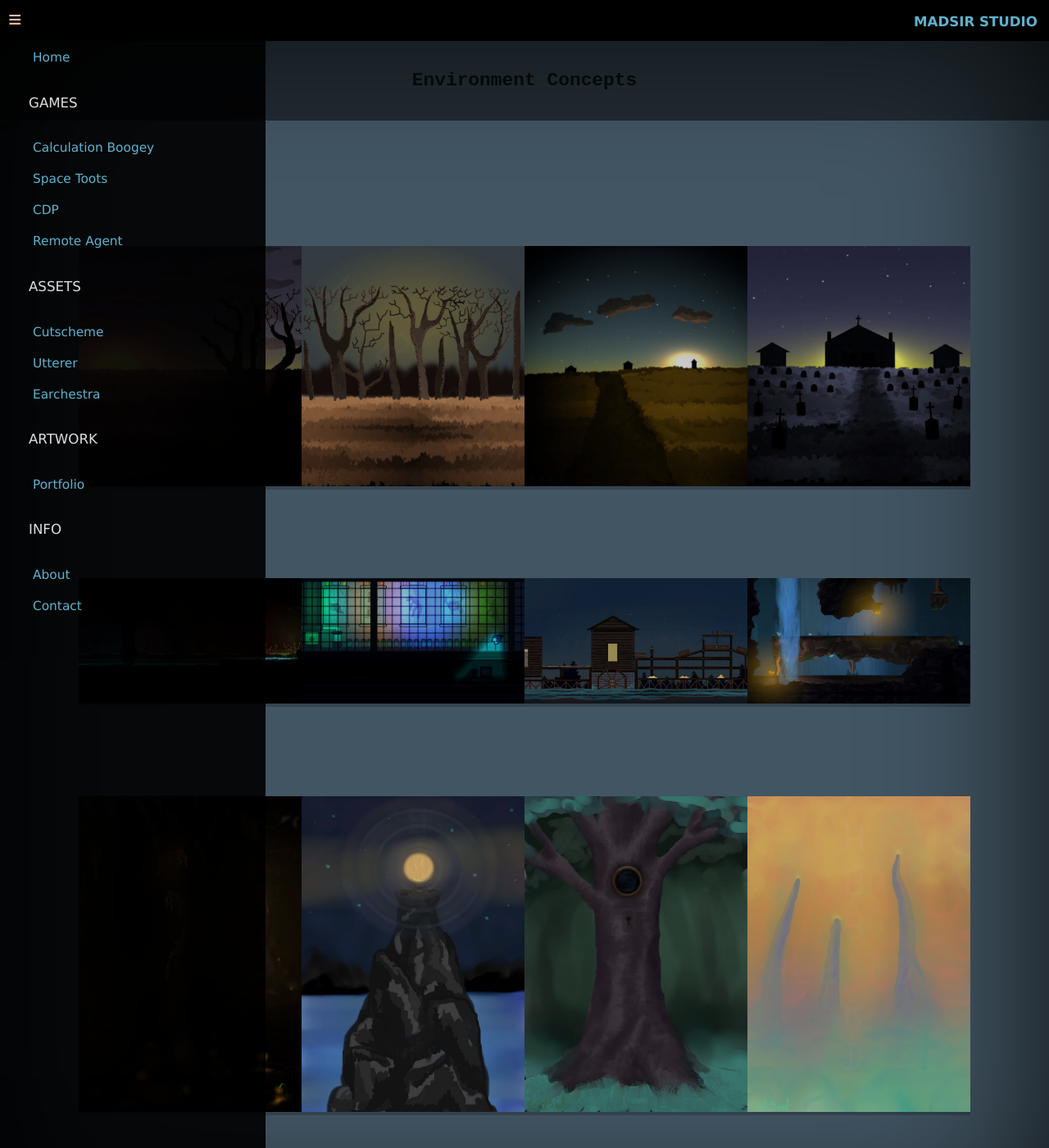
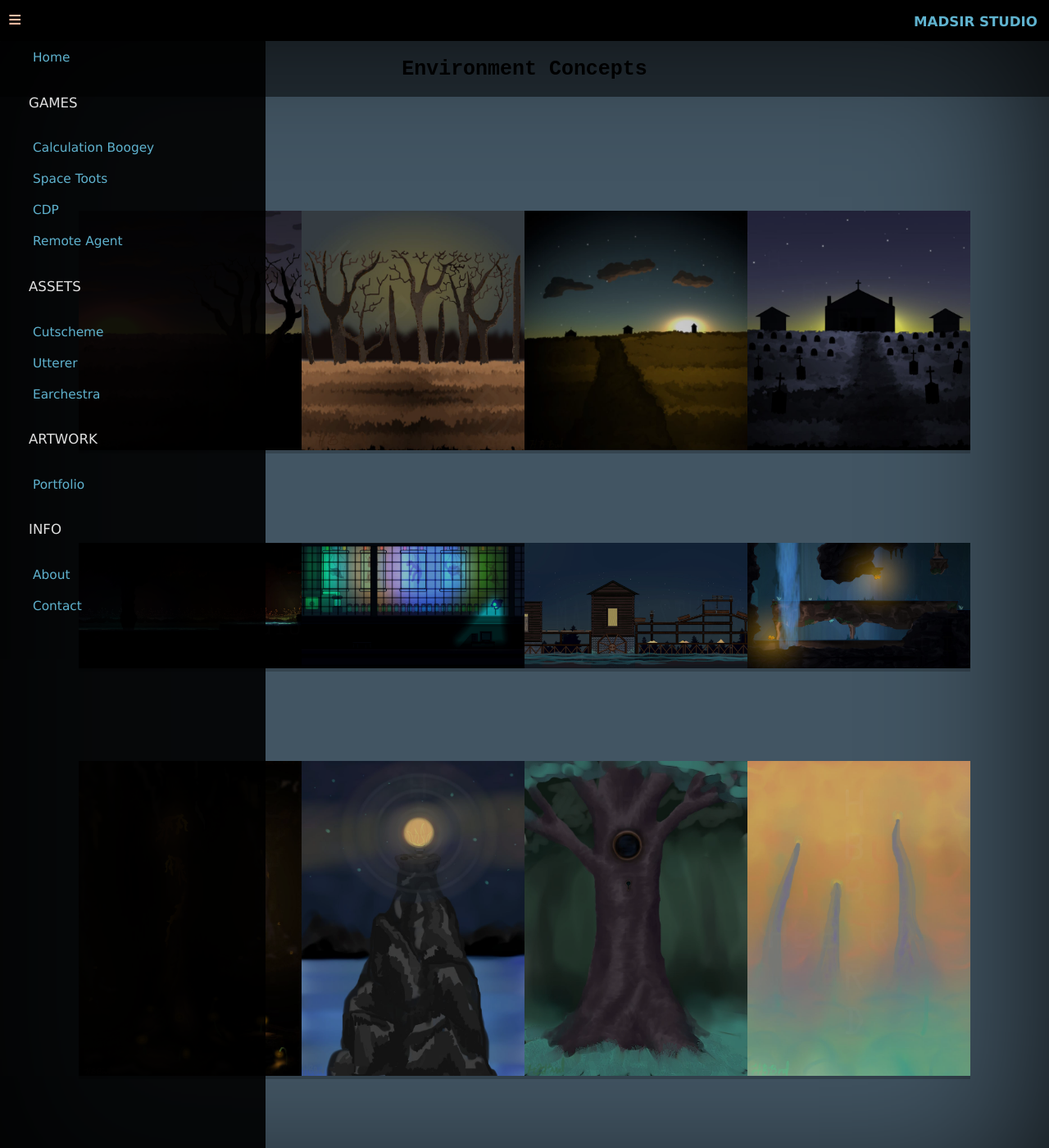
Before and after one commit to Madsir/madsirstudio.github.io, a Jekyll site: the page built from portfolio/index.html, in a window 1280 px wide and 1400 px high. Shown: the whole window at 82% size. Built offline with Jekyll 4.4.1, drawn with Linux system fonts in a browser that asks for light colours.

Commit message:
Update index.html

```diff
--- a/portfolio/index.html
+++ b/portfolio/index.html
@@ -93,9 +93,11 @@ body {
   font-size: 2em;
 }
 h1 {
-  font-size:2.2em;
-  color: rgba(1, 1, 1, 0.8);
-    font-family: monospace;
+  font-size: 2.4em;
+  color: black;
+  font-family: monospace;
+  margin-top:0;
+  margin-bottom:0;
 }
 @media (max-width: 600px) {
   .top
@@ -112,7 +114,7 @@ h1 {
     font-size:1.5em;
   }
 h1 {
-  font-size: 1.3em;
+  font-size: 1.4em;
 }
   .main {
   margin-left: 2%; /* Same width as the sidebar + left position in px */
@@ -180,7 +182,7 @@ h1 {
 <body>
   <div class="words">
     <h1>Environment Concepts</h1>
-  </div>div>
+  </div>
   <div class="main">
   <br>
   <br>
```
